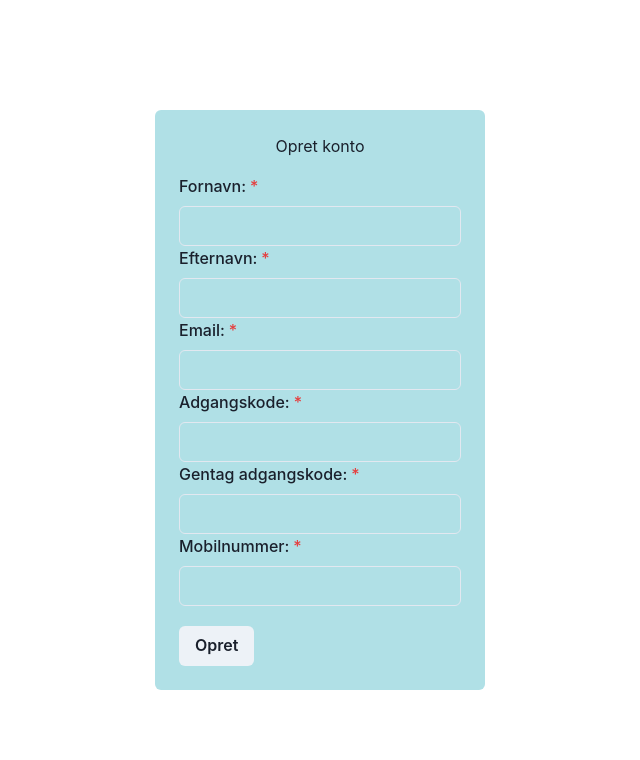
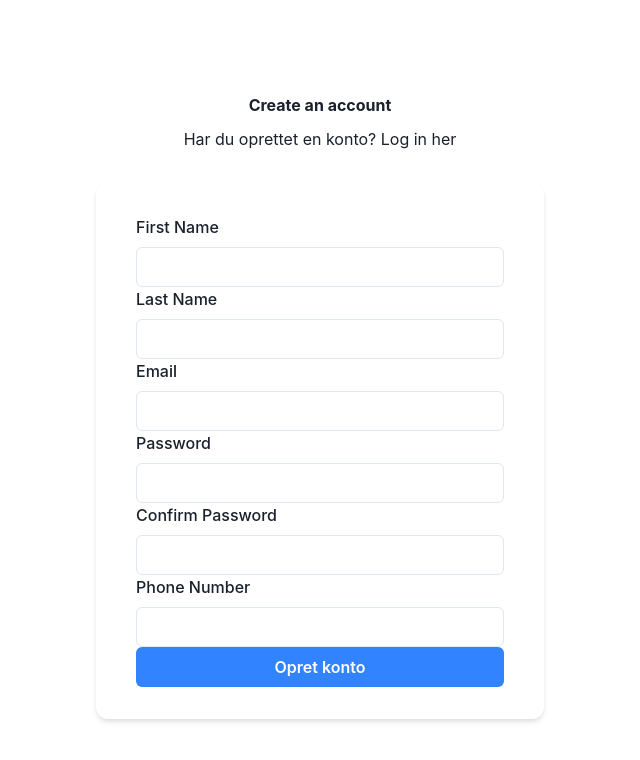
Before and after one commit to OnlineShoppen-dk/onlineshoppen-frontend, a React (Vite) app: page /register in a window 1280 px wide. Shown: the top 760 px of the page, without its empty margins (320-960 px from the left). Built offline with nearby package versions, Linux system fonts and the light colour scheme.

Commit message:
feat: implemented login functionality, cleaned up code and added more structure. Implemeted auth store.

```diff
--- a/src/components/ProductGrid.tsx
+++ b/src/components/ProductGrid.tsx
@@ -1,7 +1,7 @@
 import { Button, Grid, HStack } from "@chakra-ui/react";
 import ProductCard from "./ProductCard";
 import useProducts from "../hooks/useProducts";
-import useProductQueryStore from "../store";
+import useProductQueryStore from "../store/productStore";
 
 const ProductGrid = () => {
   const { productQuery, setPage } = useProductQueryStore();
--- a/src/components/RegisterUser.tsx
+++ b/src/components/RegisterUser.tsx
@@ -1,10 +1,21 @@
-import useRegister from "../hooks/useAuth";
 import { FormEvent, ChangeEvent, useState } from "react";
-import { Button, FormControl, FormLabel, Input, Stack,Box,Flex } from "@chakra-ui/react";
+import {
+  Button,
+  FormControl,
+  FormLabel,
+  Input,
+  Stack,
+  Box,
+  Link,
+  Text,
+  Container,
+  Heading,
+} from "@chakra-ui/react";
 import { v4 } from "uuid";
+import useAuth from "../hooks/useAuth";
 
 const RegisterUser = () => {
-  const { registerUser, registerUserDetails } = useRegister();
+  const { registerUser, registerUserDetails } = useAuth()
   const [profile, setProfile] = useState({
     firstName: "",
     lastName: "",
@@ -13,11 +24,20 @@ const RegisterUser = () => {
     confirmPassword: "",
     phoneNumber: "",
   });
+
+
   const guid = v4();
 
   const handleSubmit = async (e: FormEvent<HTMLFormElement>) => {
     e.preventDefault();
-    const { firstName, lastName, email,password,confirmPassword, phoneNumber } = profile;
+    const {
+      firstName,
+      lastName,
+      email,
+      password,
+      confirmPassword,
+      phoneNumber,
+    } = profile;
 
     if (confirmPassword && password !== confirmPassword) {
       alert("Passwords do not match!");
@@ -41,72 +61,101 @@ const RegisterUser = () => {
     }));
   };
 
-
   return (
-    <Flex height="100vh" alignItems="center" justifyContent="center">
-    <Box bg="powderblue" p={6} borderRadius="md" width="fit-content">
-      <Stack spacing={4} align="center">
-        <h2>Opret konto</h2>
+    <Container
+      maxW="lg"
+      py={{ base: "12", md: "24" }}
+      px={{ base: "0", sm: "8" }}
+    >
+      <Stack spacing="8">
+        <Stack spacing="6">
+          <Stack spacing={{ base: "2", md: "3" }} textAlign="center">
+            <Heading size={{ base: "xs", md: "sm" }}>Create an account</Heading>
+            <Text color="fg.muted">
+              Har du oprettet en konto? <Link href="/login">Log in her</Link>
+            </Text>
+          </Stack>
+        </Stack>
+        <Box
+          py={{ base: "0", sm: "8" }}
+          px={{ base: "4", sm: "10" }}
+          bg={{ base: "transparent", sm: "bg.surface" }}
+          boxShadow={{ base: "none", sm: "md" }}
+          borderRadius={{ base: "none", sm: "xl" }}
+        >
+          <Stack spacing="6">
             <form onSubmit={handleSubmit}>
-          <FormControl isRequired>
-            <FormLabel>Fornavn:</FormLabel>
+              <FormControl>
+                <FormLabel htmlFor="firstName">First Name</FormLabel>
                 <Input
+                  id="firstName"
                   type="text"
                   name="firstName"
-              value={profile.firstName}
                   onChange={handleChange}
                 />
               </FormControl>
-          <FormControl isRequired>
-            <FormLabel>Efternavn:</FormLabel>
+              <FormControl>
+                <FormLabel htmlFor="lastName">Last Name</FormLabel>
                 <Input
+                  id="lastName"
                   type="text"
                   name="lastName"
-              value={profile.lastName}
                   onChange={handleChange}
                 />
               </FormControl>
-          <FormControl isRequired>
-            <FormLabel>Email:</FormLabel>
+              <FormControl>
+                <FormLabel htmlFor="email">Email</FormLabel>
                 <Input
+                  id="email"
                   type="email"
                   name="email"
-              value={profile.email}
                   onChange={handleChange}
                 />
               </FormControl>
-          <FormControl isRequired>
-            <FormLabel>Adgangskode:</FormLabel>
+              <FormControl>
+                <FormLabel htmlFor="password">Password</FormLabel>
                 <Input
+                  id="password"
                   type="password"
                   name="password"
-              value={profile.password}
                   onChange={handleChange}
                 />
               </FormControl>
-          <FormControl isRequired>
-              <FormLabel>Gentag adgangskode:</FormLabel>
+              <FormControl>
+                <FormLabel htmlFor="confirmPassword">
+                  Confirm Password
+                </FormLabel>
                 <Input
+                  id="confirmPassword"
                   type="password"
                   name="confirmPassword"
-                value={profile.confirmPassword}
                   onChange={handleChange}
                 />
               </FormControl>
-          <FormControl isRequired>
-            <FormLabel>Mobilnummer:</FormLabel>
+              <FormControl>
+                <FormLabel htmlFor="phoneNumber">Phone Number</FormLabel>
                 <Input
+                  id="phoneNumber"
                   type="text"
                   name="phoneNumber"
-              value={profile.phoneNumber}
                   onChange={handleChange}
                 />
               </FormControl>
-          <Button type="submit" mt={5} alignSelf="flex-end">Opret</Button>
+              <Stack spacing="6">
+                <Button
+                  backgroundColor={"#3283ff"}
+                  color={"white"}
+                  _hover={{ backgroundColor: "#1e72e8" }}
+                  type="submit"
+                >
+                  Opret konto
+                </Button>
+              </Stack>
             </form>
           </Stack>
         </Box>
-  </Flex>
+      </Stack>
+    </Container>
   );
 };
 
--- a/src/components/SearchInput.tsx
+++ b/src/components/SearchInput.tsx
@@ -1,7 +1,7 @@
 import { Input, InputGroup, InputLeftElement } from "@chakra-ui/react";
 import { useRef } from "react";
 import { BsSearch } from "react-icons/bs";
-import useProductQueryStore from "../store";
+import useProductQueryStore from "../store/productStore";
 
 const SearchInput = () => {
   const { setSearchText } = useProductQueryStore();
--- a/src/components/SignInUser.tsx
+++ b/src/components/SignInUser.tsx
@@ -1,18 +1,43 @@
 import { FormEvent, ChangeEvent, useState } from "react";
-import useRegister from "../hooks/useAuth";
+import useAuth from "../hooks/useAuth";
+import { useNavigate } from "react-router-dom";
+import {
+  Box,
+  Button,
+  Checkbox,
+  Container,
+  FormControl,
+  FormLabel,
+  Heading,
+  HStack,
+  Input,
+  Link,
+  Stack,
+  Text,
+} from "@chakra-ui/react";
+import useAuthStore from "../store/authStore";
 
 const SignInUser = () => {
-  const { login } = useRegister();
+  const { login: loginApi } = useAuth();
+  const { login: loginStore } = useAuthStore();
   const [profile, setProfile] = useState({
     email: "",
     password: "",
   });
 
+  const navigate = useNavigate();
+
   const handleSubmit = async (e: FormEvent<HTMLFormElement>) => {
     e.preventDefault();
     const { email, password } = profile;
 
-    login.mutateAsync({ email, password });
+    try {
+      await loginApi.mutateAsync({ email, password });
+      loginStore(email, password);
+      navigate("/");
+    } catch (error) {
+      console.error("Login failed:", error);
+    }
   };
 
   const handleChange = (e: ChangeEvent<HTMLInputElement>) => {
@@ -24,20 +49,70 @@ const SignInUser = () => {
   };
 
   return (
-    <div>
-      Login
-      <form onSubmit={handleSubmit}>
-        <label>
-          Email:
-          <input type="text" name="email" onChange={handleChange} />
-        </label>
-        <label>
-          Adgangskode:
-          <input type="text" name="password" onChange={handleChange} />
-        </label>
-        <button type="submit">Login</button>
-      </form>
-    </div>
+    <Container
+      maxW="lg"
+      py={{ base: "12", md: "24" }}
+      px={{ base: "0", sm: "8" }}
+    >
+      <Stack spacing="8">
+        <Stack spacing="6">
+          <Stack spacing={{ base: "2", md: "3" }} textAlign="center">
+            <Heading size={{ base: "xs", md: "sm" }}>
+              Log in to your account
+            </Heading>
+            <Text>
+              Har du ikke oprettet en konto? <Link href="/register">Opret her</Link>
+            </Text>
+          </Stack>
+        </Stack>
+        <Box
+          py={{ base: "0", sm: "8" }}
+          px={{ base: "4", sm: "10" }}
+          bg={{ base: "transparent", sm: "bg.surface" }}
+          boxShadow={{ base: "none", sm: "md" }}
+          borderRadius={{ base: "none", sm: "xl" }}
+        >
+          <Stack spacing="6">
+            <form onSubmit={handleSubmit}>
+              <FormControl>
+                <FormLabel htmlFor="email">Email</FormLabel>
+                <Input
+                  id="email"
+                  type="email"
+                  name="email"
+                  onChange={handleChange}
+                />
+              </FormControl>
+              <FormControl>
+                <FormLabel htmlFor="password">Password</FormLabel>
+                <Input
+                  id="password"
+                  type="password"
+                  name="password"
+                  onChange={handleChange}
+                />
+              </FormControl>
+              <HStack justify="space-between">
+                <Checkbox defaultChecked>Remember me</Checkbox>
+                <Button variant="text" size="sm">
+                  Forgot password?
+                </Button>
+              </HStack>
+              <Stack spacing="6">
+                <Button
+                  backgroundColor={"#3283ff"}
+                  color={"white"}
+                  _hover={{ backgroundColor: "#1e72e8" }}
+                  type="submit"
+                >
+                  Log in
+                </Button>
+              </Stack>
+            </form>
+          </Stack>
+        </Box>
+      </Stack>
+    </Container>
   );
 };
 
--- a/src/hooks/useAuth.ts
+++ b/src/hooks/useAuth.ts
@@ -2,7 +2,7 @@ import { useMutation } from "@tanstack/react-query";
 import { useApiClient } from "./useApiClient";
 import { LoginRequest, ProfileRequest, RegisterRequest, AuthResponse} from "../interfaces/auth";
 
-const useRegister = () => {
+const useAuth = () => {
   const { authServiceApiClient } = useApiClient();
   const { mainServiceApiClient } = useApiClient();
 
@@ -55,4 +55,4 @@ const useRegister = () => {
   return { registerUser, registerUserDetails, login };
 };
 
-export default useRegister;
+export default useAuth;
--- a/src/hooks/useProducts.ts
+++ b/src/hooks/useProducts.ts
@@ -1,6 +1,6 @@
 import { Product } from "../interfaces/product";
 import { keepPreviousData, useQuery } from "@tanstack/react-query";
-import useProductQueryStore from "../store";
+import useProductQueryStore from "../store/productStore";
 
 const useProducts = () => {
   const { productQuery } = useProductQueryStore();
--- /dev/null
+++ b/src/store/authStore.ts
@@ -0,0 +1,20 @@
+import { create } from "zustand";
+
+interface User {
+  email: string;
+  password: string;
+}
+
+interface AuthStore {
+  user: User | null;
+  login: (email: string, password: string) => void;
+  logout: () => void;
+}
+
+const useAuthStore = create<AuthStore>((set) => ({
+  user: null,
+  login: (email: string, password: string) => set({ user: { email, password } }),
+  logout: () => set({ user: null }),
+}));
+
+export default useAuthStore;
```
Also changed, not shown: src/store/auth.ts (deleted, +0 -13 lines), src/store/productStore.ts (renamed from src/store.ts). Lines whose indentation alone changed are shown as unchanged.
